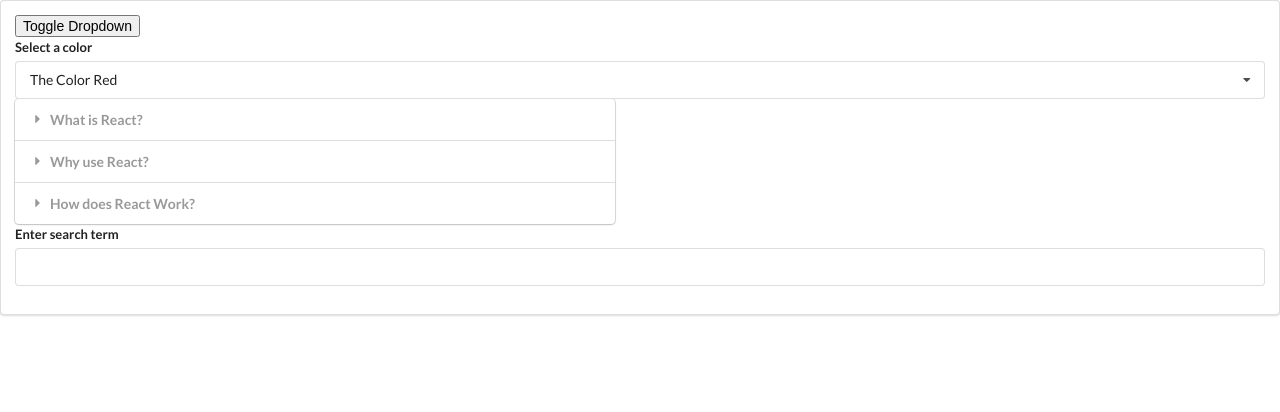
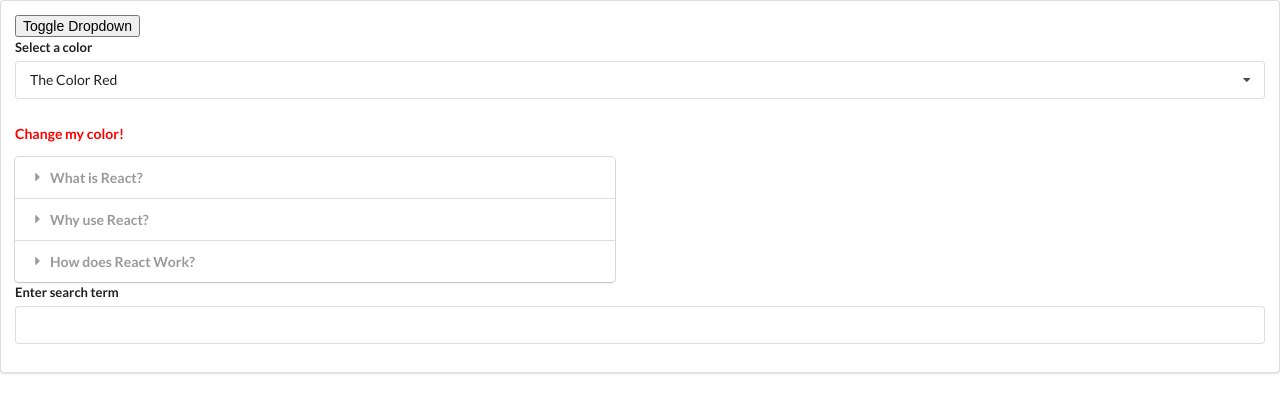
Before and after one commit to diego-rg/react-widgets-hooks, a React (Create React App) app: page / in a window 1280 px wide. Shown: the top 412 px of the page. Built offline with nearby package versions, Linux system fonts and the light colour scheme.

Commit message:
color change on selected value

```diff
--- /dev/null
+++ b/src/App.css
@@ -0,0 +1,11 @@
+.colored-header--green {
+  color: green;
+}
+
+.colored-header--red {
+  color: red;
+}
+
+.colored-header--blue {
+  color: blue;
+}
--- a/src/App.js
+++ b/src/App.js
@@ -1,3 +1,5 @@
+import "./App.css";
+
 import React, { useState } from "react";
 import Accordion from "./components/Accordion";
 import Search from "./components/Search";
@@ -50,6 +52,7 @@ const App = () => {
           options={options}
         />
       ) : null}
+      <h5 className={`colored-header--${selected.value}`}>Change my color!</h5>
       <Accordion items={items} />
       <Search />
     </div>
```
